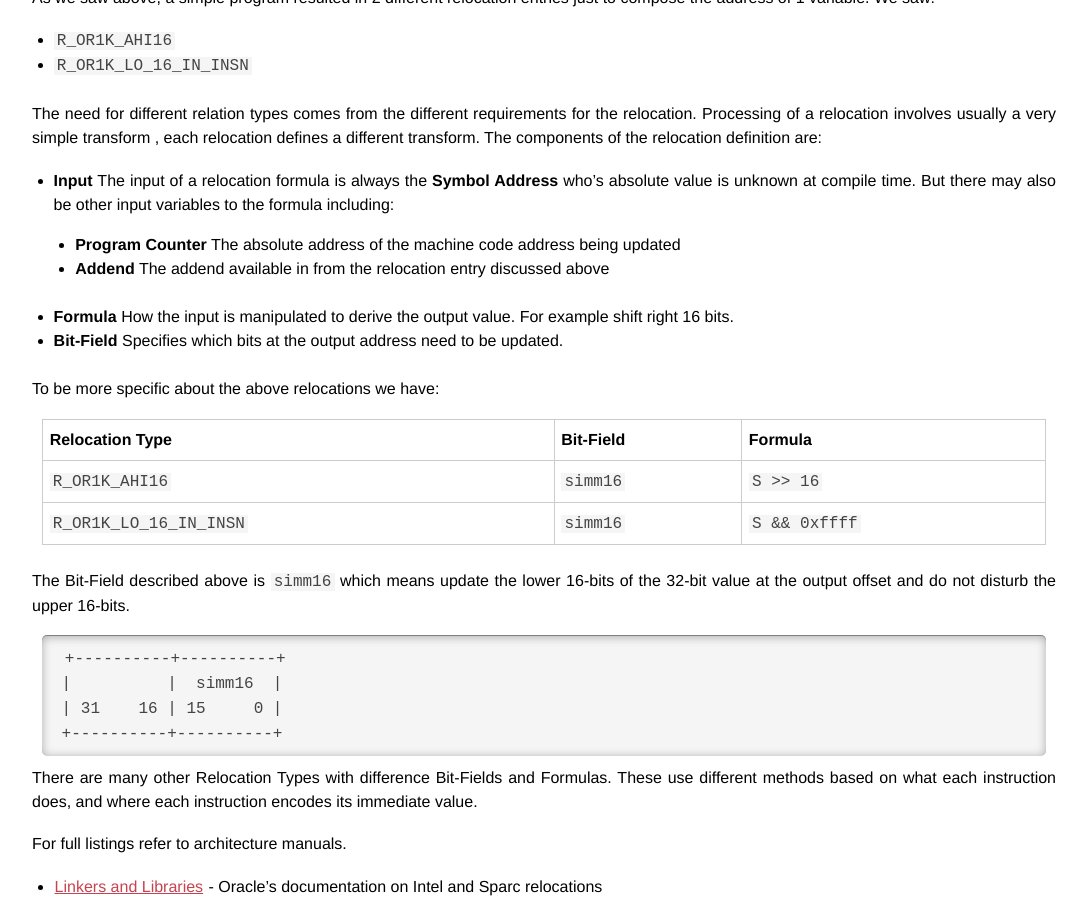
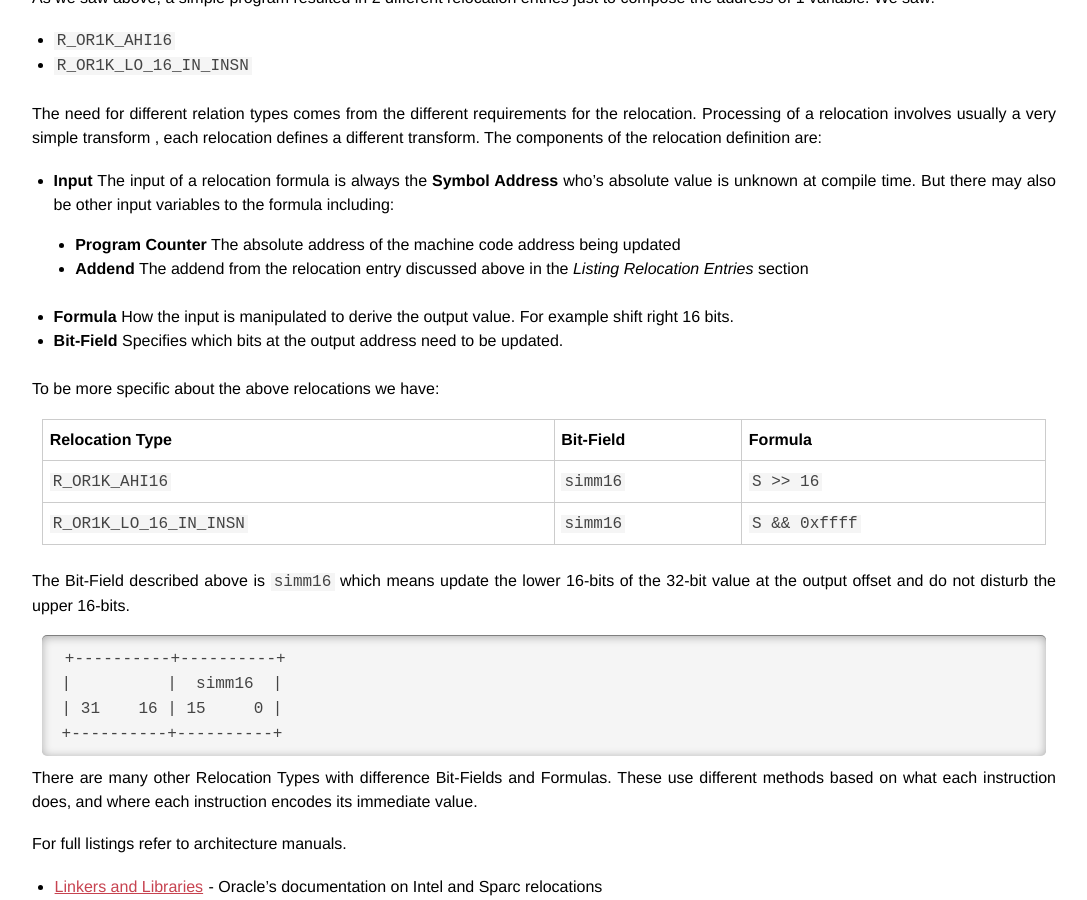
Before and after one commit to stffrdhrn/stffrdhrn.github.io, a Jekyll site: the page built from _posts/2019-11-29-relocs.md, in a window 1280 px wide and 900 px high, scrolled down 8735 px. Shown: the whole window, without its empty margins (96-1183 px from the left). Built offline with Jekyll 4.4.1, drawn with Linux system fonts in a browser that asks for light colours; comment, search, counter and statistics services are not loaded.

Commit message:
relocs: fixups in addend sentence

```diff
--- a/_posts/2019-11-29-relocs.md
+++ b/_posts/2019-11-29-relocs.md
@@ -386,7 +386,7 @@ definition are:
   - **Input** The input of a relocation formula is always the **Symbol Address** who's absolute value is unknown at compile time. But
     there may also be other input variables to the formula including:
       - **Program Counter** The absolute address of the machine code address being updated
-      - **Addend** The addend available in from the relocation entry discussed above
+      - **Addend** The addend from the relocation entry discussed above in the *Listing Relocation Entries* section
   - **Formula** How the input is manipulated to derive the output value.  For example shift right 16 bits.
   - **Bit-Field** Specifies which bits at the output address need to be updated.
 
```
